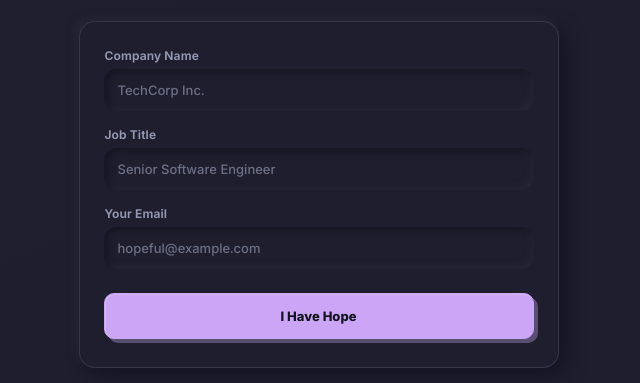
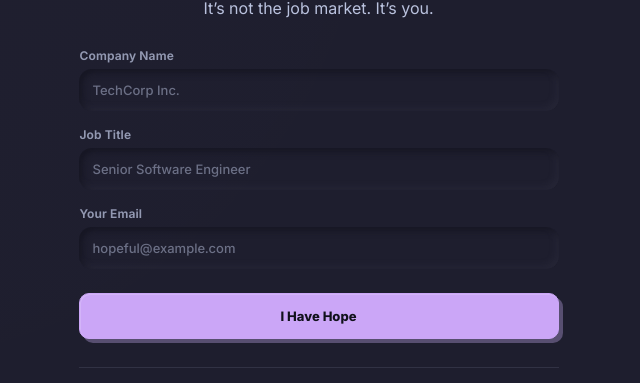
Before and after one commit to BalajiLeninrajan/skill-issue, a website: page public/index.html in a window 1280 px wide. Shown: the part 207-590 px from the top of the page, without its empty margins (314-954 px from the left). Drawn offline with Linux system fonts and the light colour scheme.

Commit message:
Drop the panel card around the registration form
The form and confirmation state now sit directly on the page ground
instead of inside a neumorphic panel. The wrapper div was purely
presentational — nothing in app.js referenced it — so it goes along
with the dead `main .panel` padding override.

```diff
--- a/public/index.html
+++ b/public/index.html
@@ -20,7 +20,6 @@
       <p class="cn-lede tagline">It’s not the job market. It’s you.</p>
     </header>
 
-    <div class="panel">
     <div id="form-container">
       <form id="hope-form">
         <div class="field">
@@ -49,7 +48,6 @@
       <p class="cn-copy fine-print">You will receive a rejection email within 2-48 hours. Please check your spam folder, as our rejections are often mistaken for real corporate communications.</p>
       <button id="reset-btn" class="btn btn-secondary">Register More Hope</button>
     </div>
-    </div>
 
     <footer>
       <p>A therapeutic service for job seekers who prefer to skip the wait for rejection.</p>
--- a/public/style.css
+++ b/public/style.css
@@ -31,12 +31,6 @@
 
 .tagline {
   margin: 0 auto;
-}
-
-/* Card interior — the recipe's .panel carries no padding; main .panel keeps
-   this override specificity-safe regardless of stylesheet order */
-main .panel {
-  padding: 28px 24px;
 }
 
 .field {
```
Lines whose indentation alone changed are shown as unchanged.
